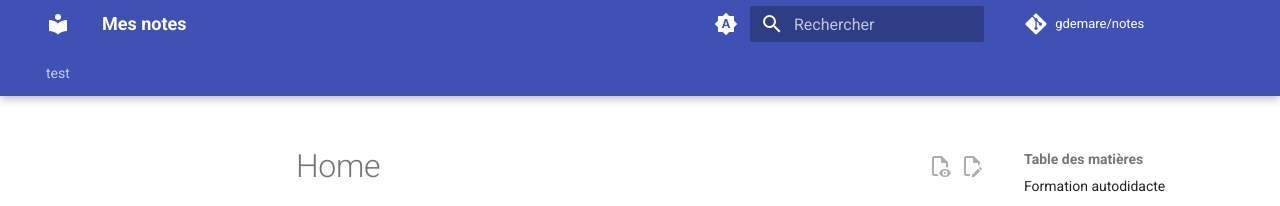
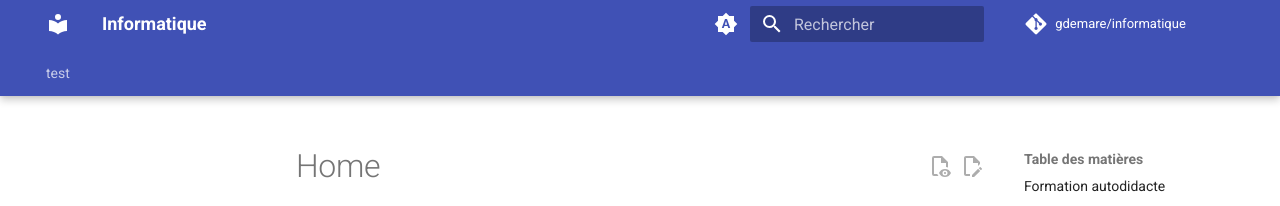
Before and after one commit to gdemare/Informatique, an MkDocs documentation site: the page built from docs/index.md, in a window 1280 px wide. Shown: the top 206 px of the page. Built offline with MkDocs 1.6.1 and Material for MkDocs 9.7.7, drawn with Linux system fonts in a browser that asks for light colours; comment, search, counter and statistics services are not loaded.

Commit message:
Update mkdocs.yml

```diff
--- a/mkdocs.yml
+++ b/mkdocs.yml
@@ -1,6 +1,6 @@
-site_name: Mes notes
-repo_url: https://github.com/gdemare/notes/
-repo_name: gdemare/notes
+site_name: Informatique
+repo_url: https://github.com/gdemare/informatique/
+repo_name: gdemare/informatique
 edit_uri: edit/main/docs/
 
 # mkdocs.yml
```
